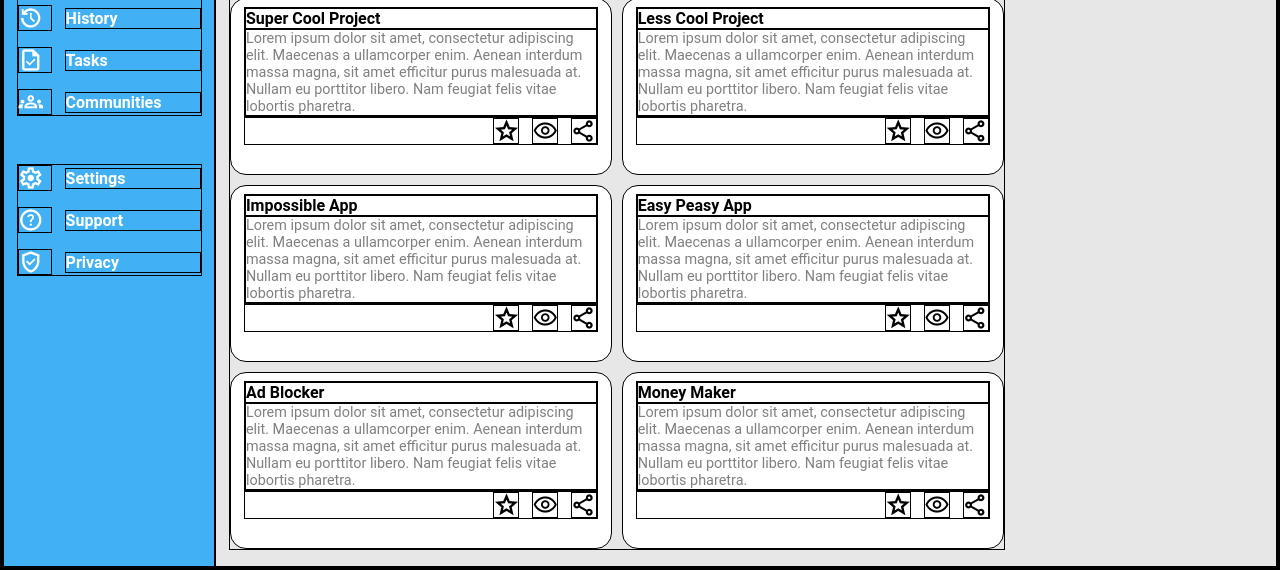
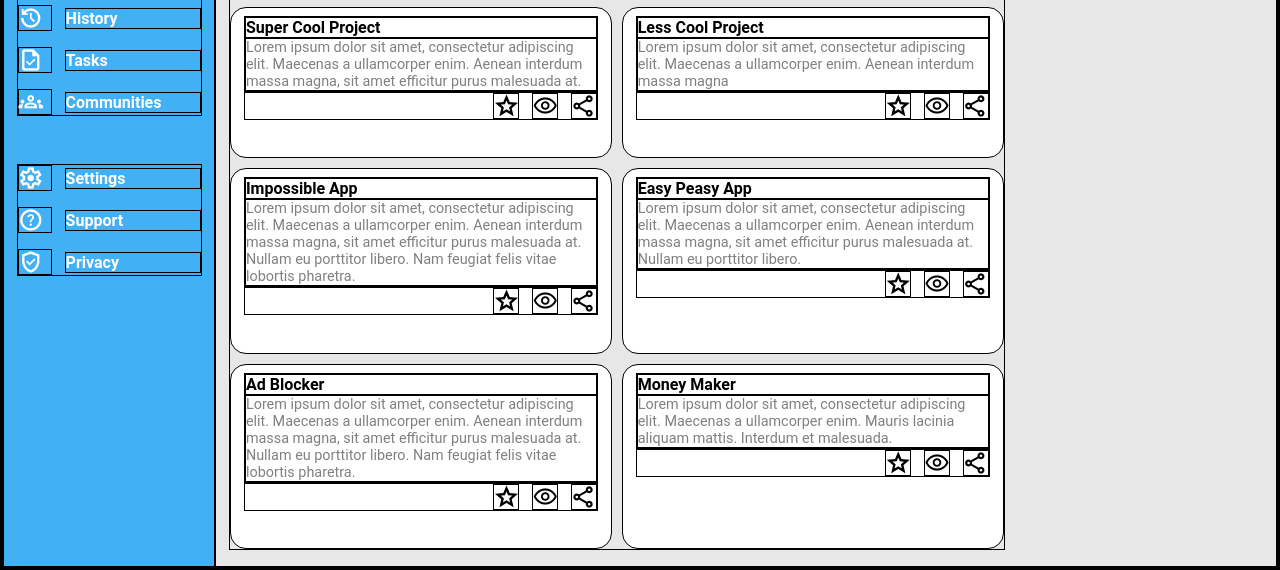
Before and after one commit to CaolanCode/Admin-Dashboard, a plain HTML site: page index.html in a window 1280 px wide. Shown: the part 234-804 px from the top of the page. Drawn offline with nearby package versions, Linux system fonts and the light colour scheme.

Commit message:
adjust length on contents

```diff
--- a/index.html
+++ b/index.html
@@ -85,8 +85,7 @@
               <p class="content">
                 Lorem ipsum dolor sit amet, consectetur adipiscing elit.
                 Maecenas a ullamcorper enim. Aenean interdum massa magna, sit
-                amet efficitur purus malesuada at. Nullam eu porttitor libero.
-                Nam feugiat felis vitae lobortis pharetra.
+                amet efficitur purus malesuada at.
               </p>
             </div>
             <div class="icons">
@@ -100,9 +99,7 @@
               <p class="header">Less Cool Project</p>
               <p class="content">
                 Lorem ipsum dolor sit amet, consectetur adipiscing elit.
-                Maecenas a ullamcorper enim. Aenean interdum massa magna, sit
-                amet efficitur purus malesuada at. Nullam eu porttitor libero.
-                Nam feugiat felis vitae lobortis pharetra.
+                Maecenas a ullamcorper enim. Aenean interdum massa magna
               </p>
             </div>
             <div class="icons">
@@ -134,7 +131,6 @@
                 Lorem ipsum dolor sit amet, consectetur adipiscing elit.
                 Maecenas a ullamcorper enim. Aenean interdum massa magna, sit
                 amet efficitur purus malesuada at. Nullam eu porttitor libero.
-                Nam feugiat felis vitae lobortis pharetra.
               </p>
             </div>
             <div class="icons">
@@ -164,9 +160,8 @@
               <p class="header">Money Maker</p>
               <p class="content">
                 Lorem ipsum dolor sit amet, consectetur adipiscing elit.
-                Maecenas a ullamcorper enim. Aenean interdum massa magna, sit
-                amet efficitur purus malesuada at. Nullam eu porttitor libero.
-                Nam feugiat felis vitae lobortis pharetra.
+                Maecenas a ullamcorper enim. Mauris lacinia aliquam mattis.
+                Interdum et malesuada.
               </p>
             </div>
             <div class="icons">
```
